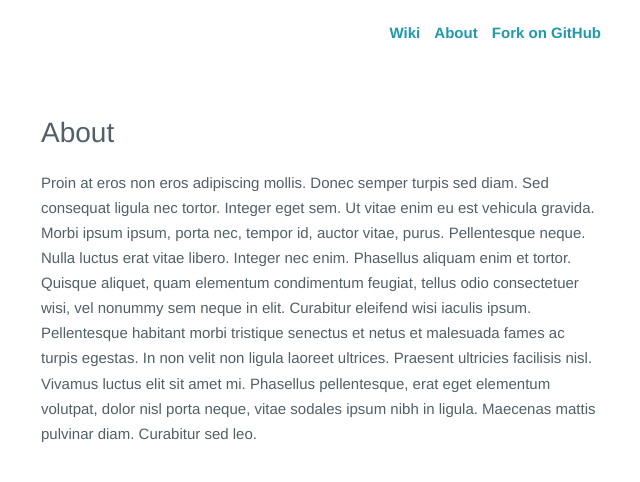
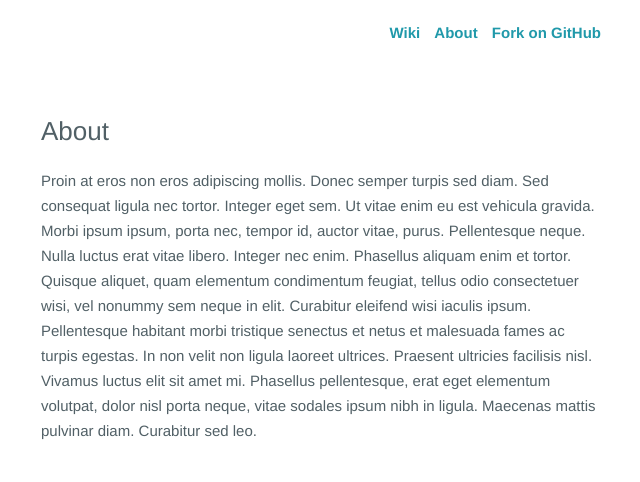
Before and after one commit to danomarr/sunday-game-brunch, a Jekyll site: the page built from _posts/static/0100-01-01-about.md, in a window 1280 px wide. Shown: the top 482 px of the page, without its empty margins (319-959 px from the left). Built offline with Jekyll 4.4.1, drawn with Linux system fonts in a browser that asks for light colours.

Commit message:
Tweaked margins and font sizes

```diff
--- a/_layouts/blog.html
+++ b/_layouts/blog.html
@@ -15,7 +15,7 @@
   </div>
 {% endif %}
 
-<div class='listing col6 pad4h margin3'>
+<div class='listing col9 pad4h margin1'>
   <div class='heading'>
     <h1>{{page.title}}</h1><span class='date'>{{page.date | date:"%b %d"}}</span>
   </div>
--- a/site.css
+++ b/site.css
@@ -64,13 +64,13 @@
   }
 
 h1 {
-  font-size:42px;
+  font-size:28px;
   margin-bottom:10px;
   line-height:1em;
   }
 
 h2 {
-  font-size:28px;
+  font-size:26px;
   margin-bottom:20px;
   line-height:1.25em;
   }
```
